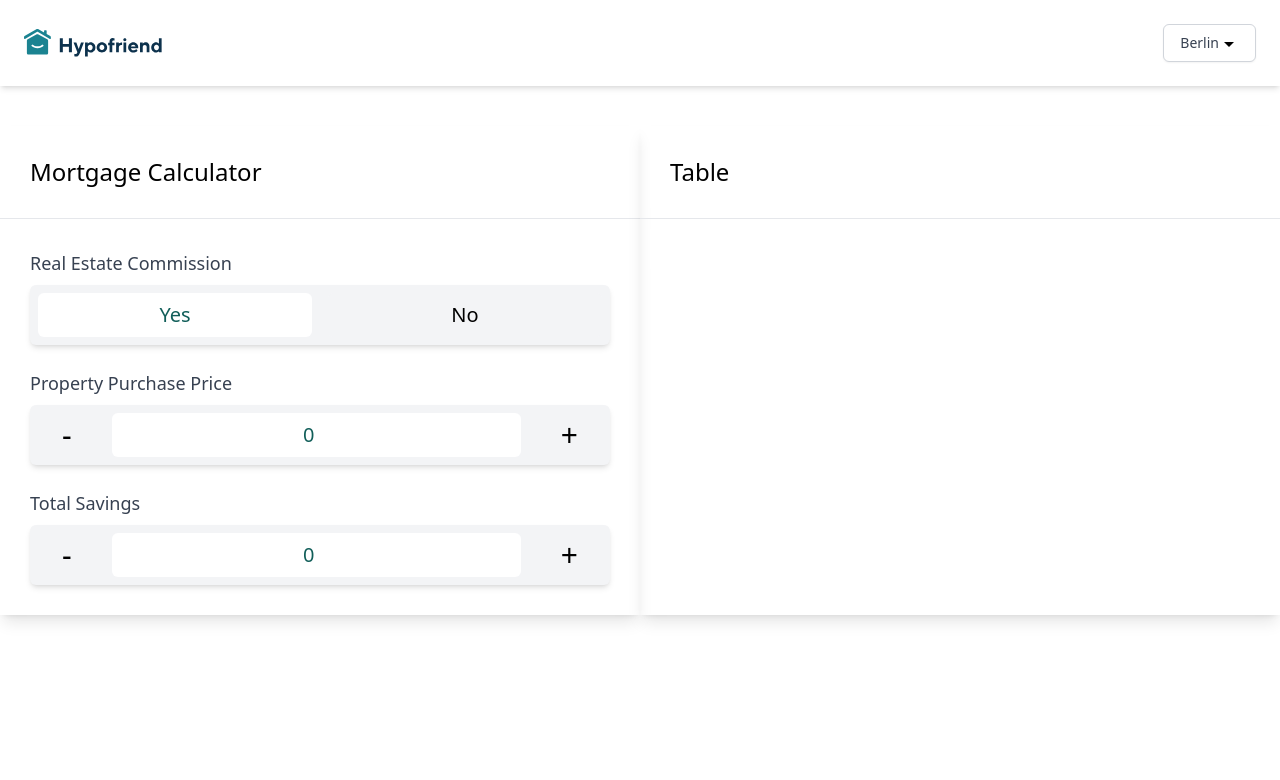
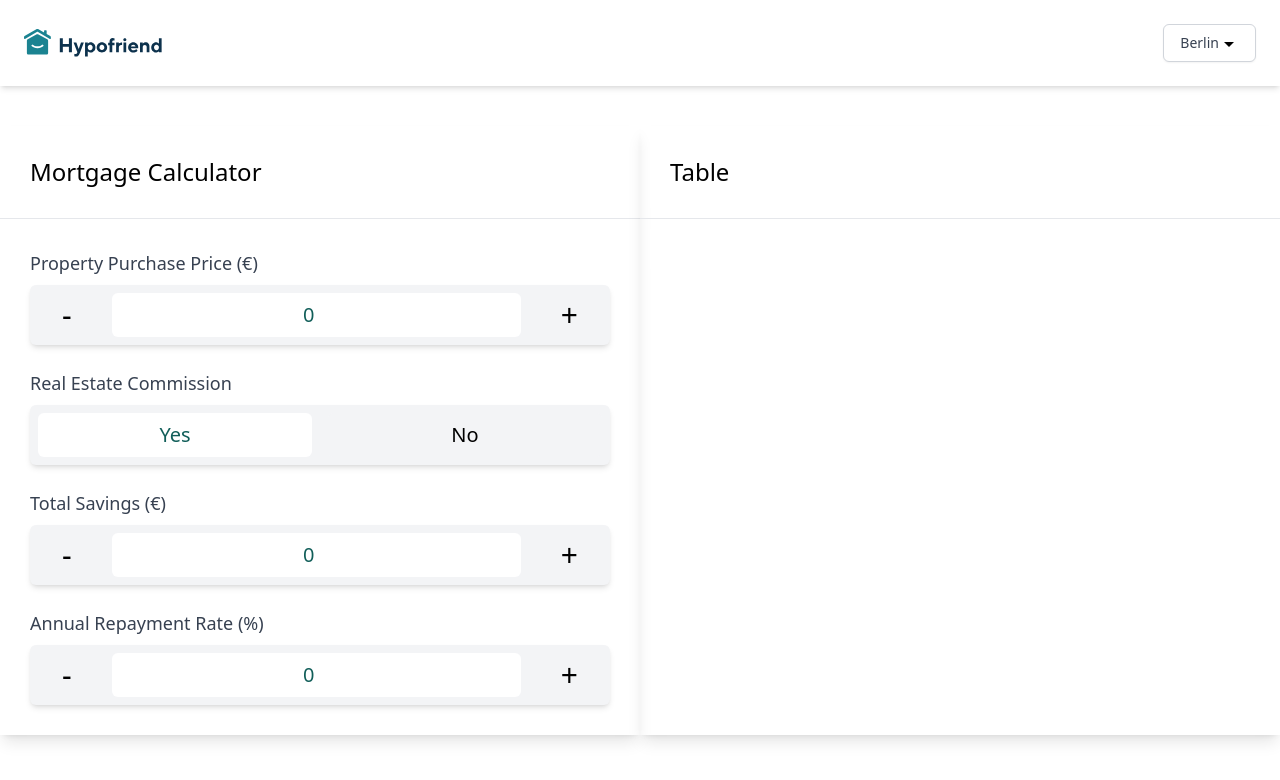
Before and after one commit to psandipon/demo-mortgage-calculator, a Vue app: page / in a window 1280 px wide. Shown: the top 780 px of the page. Built offline with nearby package versions, Linux system fonts and the light colour scheme.

Commit message:
Adding annual repayment rate

```diff
--- a/src/views/HomeView.vue
+++ b/src/views/HomeView.vue
@@ -5,9 +5,10 @@
       <hr />
 
       <div class="card">
-        <BaseToggle v-model="_realEstateCommission" label="Real Estate Commission" />
-        <BaseInput v-model="_propertyPurchasePrice" label="Property Purchase Price" class="mt-6" />
-        <BaseInput v-model="_totalSavings" label="Total Savings" class="mt-6" />
+        <BaseInput v-model="_propertyPurchasePrice" label="Property Purchase Price (€)" />
+        <BaseToggle v-model="_realEstateCommission" label="Real Estate Commission" class="mt-6" />
+        <BaseInput v-model="_totalSavings" label="Total Savings (€)" class="mt-6" />
+        <BaseInput v-model="_annualRepaymentRate" label="Annual repayment rate (%)" class="mt-6" />
       </div>
     </div>
     <div class="app-container">
@@ -26,6 +27,7 @@ import { ref } from 'vue'
 
 const _totalSavings = ref(0)
 const _propertyPurchasePrice = ref(0)
+const _annualRepaymentRate = ref(0)
 const _realEstateCommission = ref(true)
 </script>
 
```
